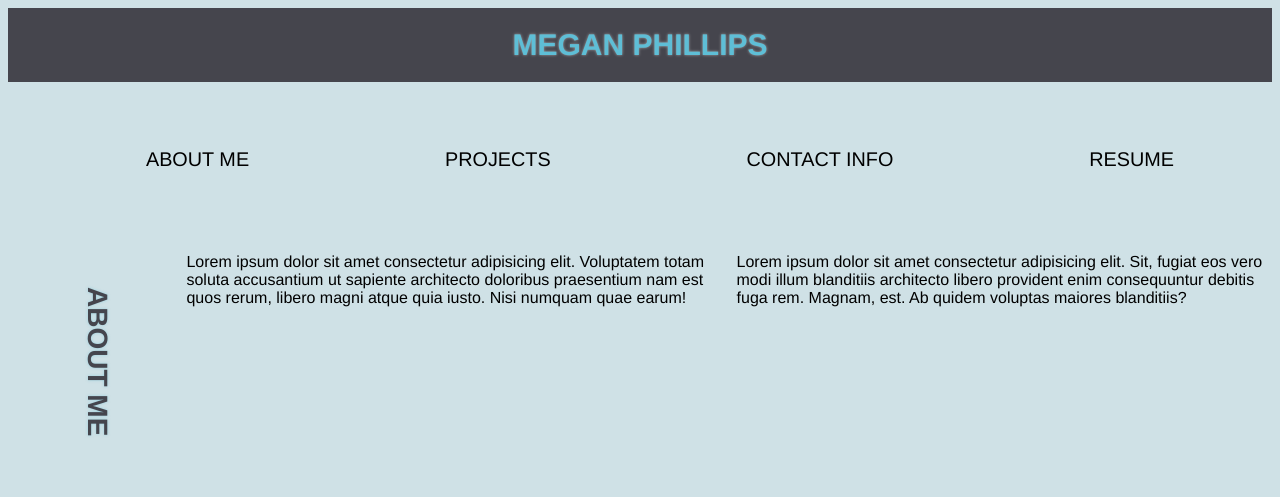
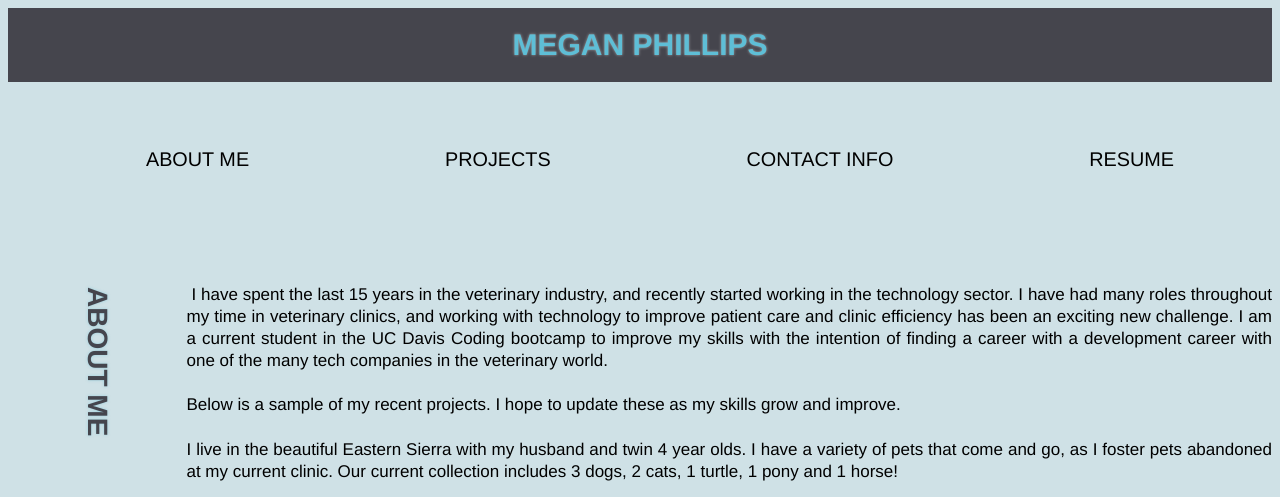
Before and after one commit to megphillips21/Megan-showcase, a plain HTML site: page portfolio.html in a window 1280 px wide. Shown: the top 497 px of the page. Drawn offline with Linux system fonts and the light colour scheme.

Commit message:
added hovers and bio

```diff
--- a/Assets/css/style.css
+++ b/Assets/css/style.css
@@ -1,5 +1,4 @@
 body {
-    /* more on crazy alphanumerical value in a minute!*/
     font-family: Helvetica, Arial, sans-serif;
     background-color:#cfe1e6 ;
 }
@@ -21,10 +20,8 @@ header h1 {
 header a{
     color:#5ebed6;
 }
-nav{
 
-}
-.contact-info h2, .projects h2,.about-me h2 {
+.contact-info h2,.about-me h2,.projects h2 {
     font-weight: bold;
     font-size: 28px ;
     color:#45454d;
@@ -36,9 +33,8 @@ nav{
     flex-wrap: wrap;
     margin-top: 0;
     text-shadow: 0 0 3px rgba(94, 190, 214, 0.5);
+}
 
-
-}
 nav ul {
     display: flex;
     flex-wrap: wrap;
@@ -47,18 +43,22 @@ nav ul {
     list-style:none;
 
 }
- nav ul li a {
-    padding: 50px 20px;
+nav ul li a {
+    padding:20px;
     font-weight: lighter;
     font-size: 1.55vw;
     text-decoration: none;
 }
+nav ul li a:hover{
+    color:#5ebed6;
+    background-color: #45454d;
+    text-decoration: underline;
+}
 .project-cards{
-    margin:0 auto;
+    margin:0 auto ;
     display:flex;
     flex-wrap: wrap;
     justify-content: space-evenly;
-
     width:30%;
 }
 .contact-list{
@@ -72,7 +72,7 @@ nav ul {
     text-decoration: none;
     width:100%
 }
- li{
+li{
     padding: 50px 20px;
     font-weight: lighter;
     font-size: 1.55vw;
@@ -80,6 +80,11 @@ nav ul {
 }
 .bio{
     display:block;
+    line-height: 1.3;
+    padding-top: 30px;
+    font-size: 17px;
+    text-indent: 5px;
+    text-align: justify;
 
 }
 .projects h3{
--- a/portfolio.html
+++ b/portfolio.html
@@ -35,12 +35,16 @@
         <section id="about-me">
         <h2>ABOUT ME</h2>
         <p class="bio">
+            I have spent the last 15 years in the veterinary industry, and recently started working in the technology sector. I have had many roles throughout my time in veterinary clinics, and working with technology to improve patient care and clinic efficiency has been an exciting new challenge. I am a current student in the UC Davis Coding bootcamp to improve my skills with the intention of finding a career with a development career with one of the many tech companies in the veterinary world.
+            <br>
+            <br>
+            Below is a sample of my recent projects. I hope to update these as my skills grow and improve.
+            <br>
+            <br>
+            I live in the beautiful Eastern Sierra with my husband and twin 4 year olds. I have a variety of pets that come and go, as I foster pets abandoned at my current clinic. Our current collection includes 3 dogs, 2 cats, 1 turtle, 1 pony and 1 horse!
+            <br>
+        </p>
 
-            Lorem ipsum dolor sit amet consectetur adipisicing elit. Voluptatem totam soluta accusantium ut sapiente architecto doloribus praesentium nam est quos rerum, libero magni atque quia iusto. Nisi numquam quae earum!
-        </p> <br/>
-        <p class="bio">
-            Lorem ipsum dolor sit amet consectetur adipisicing elit. Sit, fugiat eos vero modi illum blanditiis architecto libero provident enim consequuntur debitis fuga rem. Magnam, est. Ab quidem voluptas maiores blanditiis?
-        </p>
     </section>
 
 <!--Projects-->
```
